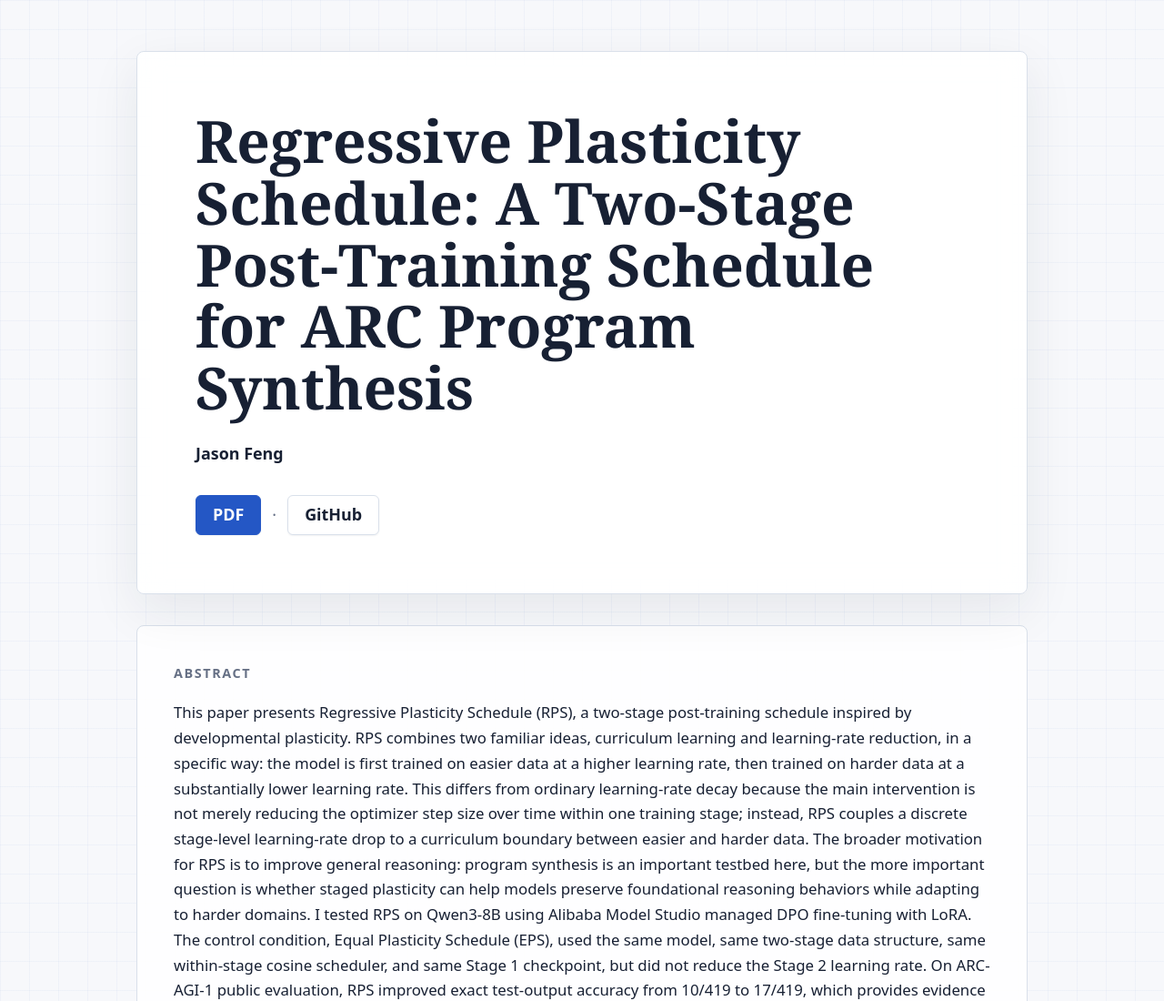
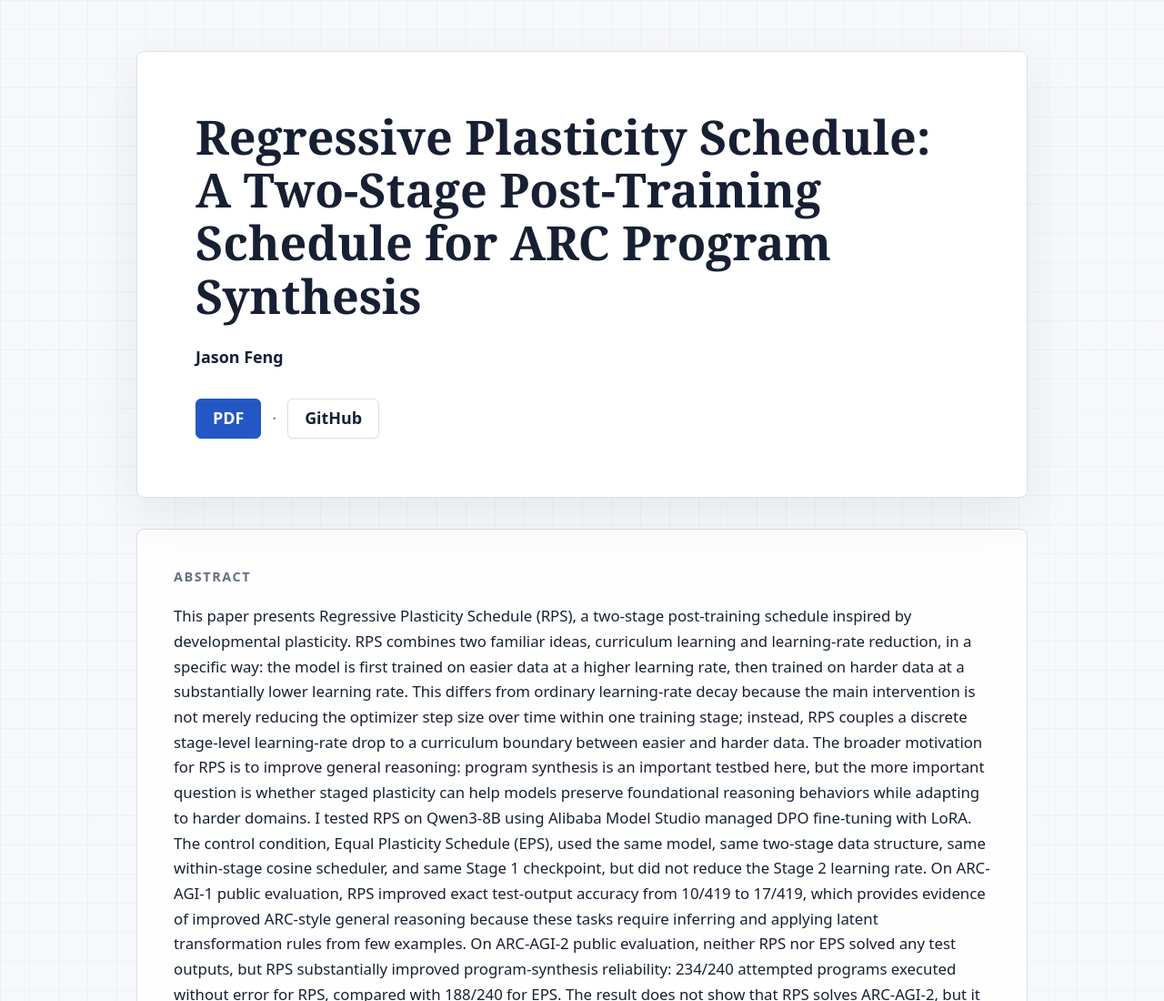
Before and after one commit to iamjasonfeng/RPS-Paper, a plain HTML site: page docs/index.html in a window 1280 px wide. Shown: the top 1100 px of the page at 91% size. Drawn offline with Linux system fonts and the light colour scheme.

Commit message:
Update index.html

```diff
--- a/docs/index.html
+++ b/docs/index.html
@@ -72,8 +72,8 @@
       max-width: 900px;
       margin: 0;
       font-family: Georgia, "Times New Roman", serif;
-      font-size: clamp(2rem, 5vw, 4.1rem);
-      line-height: 1.06;
+      font-size: clamp(1.75rem, 4.2vw, 3.25rem);
+      line-height: 1.12;
       letter-spacing: 0;
     }
 
```
